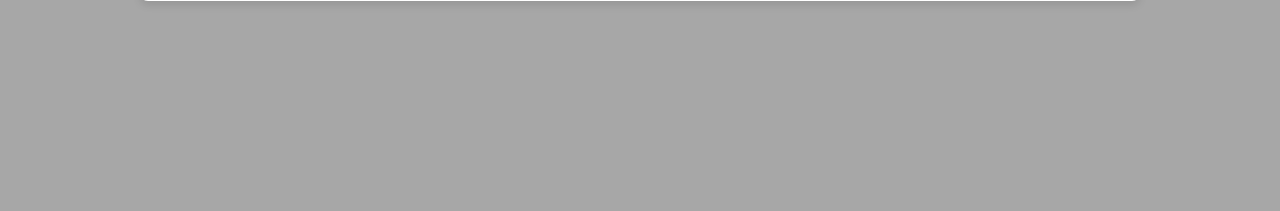
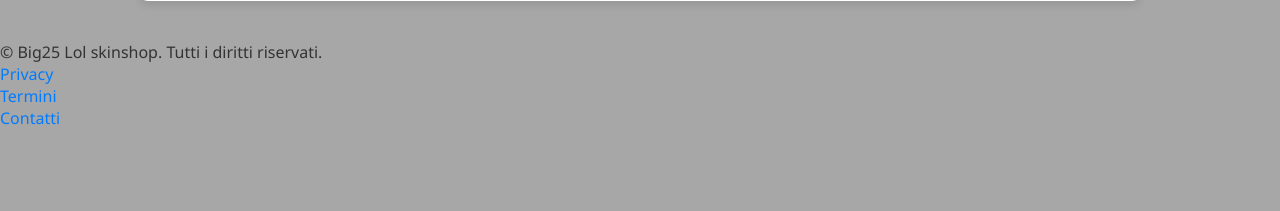
Before and after one commit to ErikCoraz/store_skin, a PHP site: page /admin/dashboard.php in a window 1280 px wide. Shown: the part 286-497 px from the top of the page. Run offline with PHP 8.4, Linux system fonts and the light colour scheme; the visitor is signed in with stand-in values (Sample User, id 1); data that the repository does not hold is empty.

Commit message:
Update dashboard.php

```diff
--- a/admin/dashboard.php
+++ b/admin/dashboard.php
@@ -75,5 +75,15 @@ $skinList = $stmt->fetchAll();                // Memorizza tutte le skin in un a
         </table>
     </div>
 <script src="../assets/js/dark-mode.js"></script>
+    <footer>
+    <div class="footer-container">
+        <p>&copy; Big25 Lol skinshop. Tutti i diritti riservati.</p>
+        <ul class="footer-links">
+            <li><a href="https://youtube.com/shorts/41iWg91yFv0?si=SJ_-3r8-p_JZ7alH">Privacy</a></li>
+            <li><a href="https://youtube.com/shorts/41iWg91yFv0?si=SJ_-3r8-p_JZ7alH">Termini</a></li>
+            <li><a href="https://youtube.com/shorts/41iWg91yFv0?si=SJ_-3r8-p_JZ7alH">Contatti</a></li>
+        </ul>
+    </div>
+</footer>
 </body>
 </html>
```
